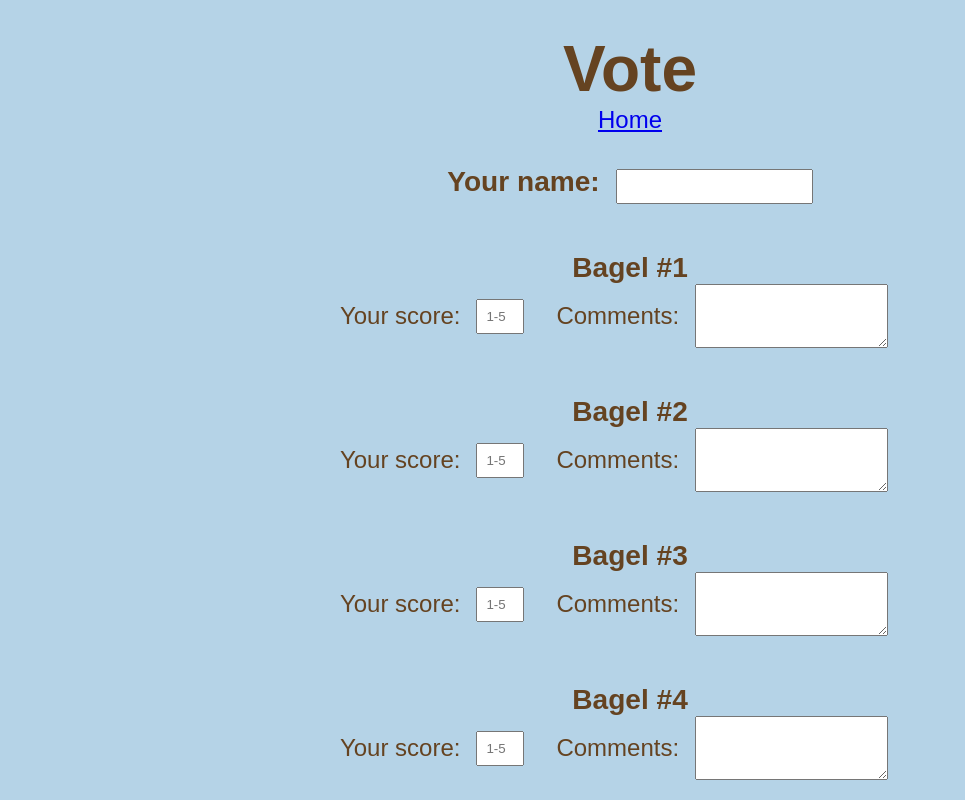
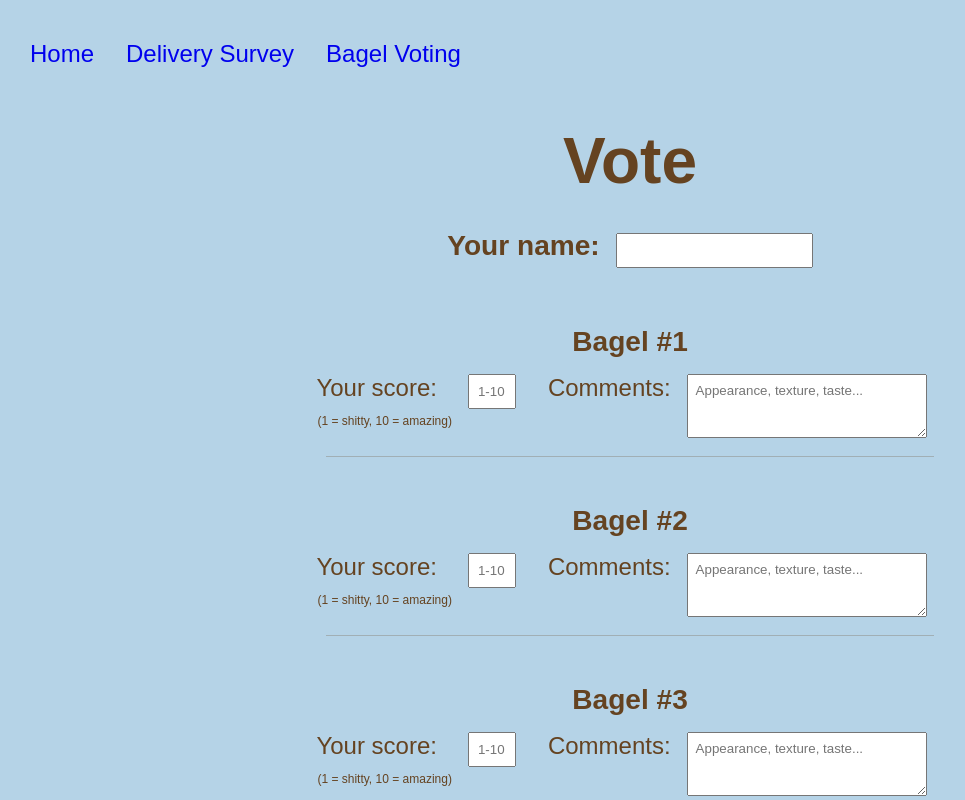
Before and after one commit to dylanbussone/bagel-quest, a Next.js app: page /vote in a window 1280 px wide. Shown: the top 800 px of the page, without its empty margins (10-975 px from the left). Built offline with nearby package versions, Linux system fonts and the light colour scheme; a web font is replaced by a local one.

Commit message:
Add header, delivery survey

```diff
--- /dev/null
+++ b/components/header.js
@@ -0,0 +1,48 @@
+import Link from 'next/link';
+
+export default function Header() {
+    return (
+        <header>
+            <ul>
+                <li>
+                    <Link href="/">
+                        <a>Home</a>
+                    </Link>
+                </li>
+                <li>
+                    <Link href="/survey">
+                        <a>Delivery Survey</a>
+                    </Link>
+                </li>
+                <li>
+                    <Link href="/vote">
+                        <a>Bagel Voting</a>
+                    </Link>
+                </li>
+            </ul>
+
+            <style jsx>{`
+                header {
+                    text-align: left;
+                    margin-top: 1rem;
+                    overflow: hidden;
+                }
+
+                ul,
+                li {
+                    list-style-type: none;
+                }
+                li {
+                    display: inline;
+                    margin-right: 2rem;
+                }
+                a {
+                    text-decoration: none;
+                }
+                a:hover {
+                    text-decoration: underline;
+                }
+            `}</style>
+        </header>
+    );
+}
--- a/pages/_app.js
+++ b/pages/_app.js
@@ -1,6 +1,7 @@
 import React from 'react';
 import NextApp from 'next/app';
 import Head from 'next/head';
+import Header from '../components/header';
 
 export default class App extends NextApp {
     render() {
@@ -16,6 +17,8 @@ export default class App extends NextApp {
                     />
                     <link rel="icon" href="/favicon.png" />
                 </Head>
+
+                <Header />
 
                 <Component {...pageProps} />
 
@@ -56,6 +59,10 @@ export default class App extends NextApp {
                     * {
                         box-sizing: border-box;
                     }
+
+                    .smcx-widget {
+                        margin: 1rem auto !important;
+                    }
                 `}</style>
             </div>
         );
--- a/pages/index.js
+++ b/pages/index.js
@@ -1,13 +1,9 @@
-import Link from 'next/link';
 import Bakeries from '../components/bakeries';
 
 export default function Home() {
     return (
         <main>
             <h1 className="title">Bagel Quest 2020</h1>
-            <Link href="/vote">
-                <a>Vote</a>
-            </Link>
 
             <img src="/bagel1.svg" className="bagel-hero" />
 
--- a/pages/vote.js
+++ b/pages/vote.js
@@ -1,10 +1,9 @@
-import Link from 'next/link';
-import Router from 'next/router'
+import Router from 'next/router';
 import fetch from 'node-fetch';
 import React, { useState } from 'react';
 
 const submitVotes = async ({ username, voteData }) => {
-    const response = await fetch('/api/survey', {
+    const response = await fetch('/api/vote', {
         method: 'POST',
         body: JSON.stringify({ username, voteData }),
         headers: { 'Content-Type': 'application/json' },
@@ -42,9 +41,6 @@ export default function Vote() {
     return (
         <main className="vote">
             <h1 className="title">Vote</h1>
-            <Link href="/">
-                <a>Home</a>
-            </Link>
 
             <section>
                 <h3 style={{ display: 'inline-block' }}>Your name:</h3>
@@ -62,13 +58,16 @@ export default function Vote() {
                             <div className="vote-section" key={`vote-section-${bagelId}`}>
                                 <h3>Bagel #{bagelId}</h3>
                                 <span>
-                                    <label>Your score:</label>
+                                    <label>
+                                        Your score:
+                                        <p className="tiny">(1 = shitty, 10 = amazing)</p>
+                                    </label>
                                     <input
                                         type="text"
-                                        placeholder="1-5"
+                                        placeholder="1-10"
                                         value={voteData[bagelId].score || ''}
                                         className="small"
-                                        maxLength="1"
+                                        maxLength="2"
                                         onChange={(e) => {
                                             const newVoteData = { ...voteData };
                                             newVoteData[bagelId].score = e.target.value;
@@ -80,6 +79,7 @@ export default function Vote() {
                                     <label>Comments:</label>
                                     <textarea
                                         value={voteData[bagelId].comment || ''}
+                                        placeholder="Appearance, texture, taste..."
                                         onChange={(e) => {
                                             const newVoteData = { ...voteData };
                                             newVoteData[bagelId].comment = e.target.value;
@@ -87,6 +87,7 @@ export default function Vote() {
                                         }}
                                     />
                                 </span>
+                                <div className="hr" />
                             </div>
                         );
                     })}
@@ -105,17 +106,28 @@ export default function Vote() {
                     margin: 2rem 0;
                 }
 
-                input, textarea {
+                input,
+                textarea {
                     margin-left: 1rem;
                     padding: 0.5rem;
+                }
+
+                h3 {
+                    margin-bottom: 1rem;
                 }
 
                 input.small {
                     width: 3rem;
                 }
 
+                p.tiny {
+                    font-size: 50%;
+                    margin-left: 1rem;
+                }
+
                 textarea {
                     height: 4rem;
+                    width: 240px;
                 }
 
                 .vote-sections {
@@ -129,7 +141,15 @@ export default function Vote() {
                 .vote-section span {
                     margin-right: 2rem;
                     display: inline-flex;
-                    align-items: center;
+                    align-items: flex-start;
+                }
+
+                .hr {
+                    height: 1px;
+                    width: 50%;
+                    background: #654321;
+                    opacity: 0.25;
+                    margin: 1rem auto;
                 }
             `}</style>
         </main>
```
Also changed, not shown: pages/survey.js (added, +22 -0 lines), pages/api/vote.js (renamed from pages/api/survey.js).
